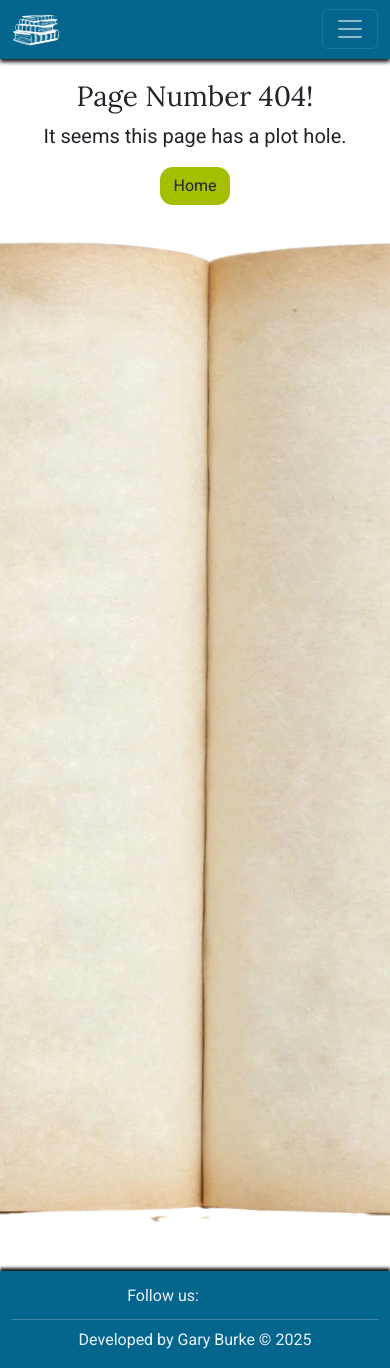
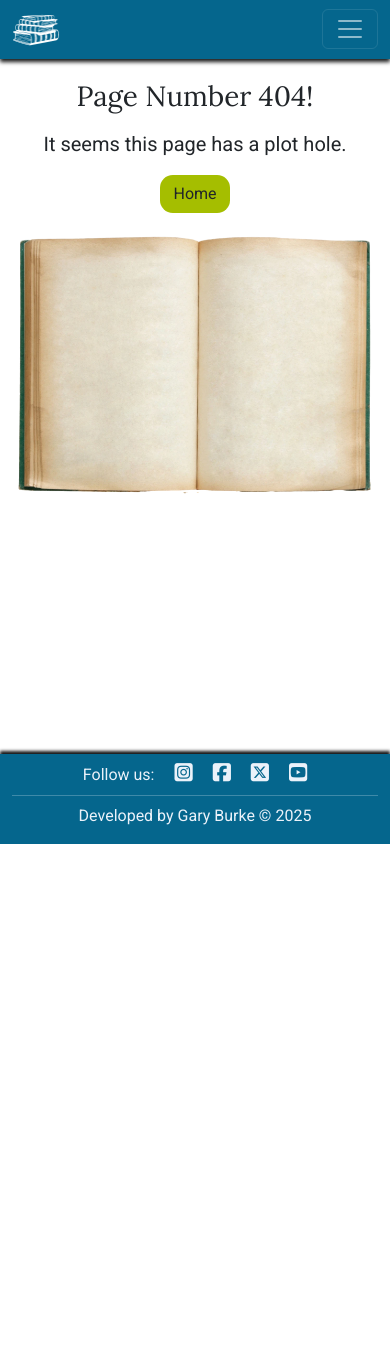
Before and after one commit to Gary-Burke/book-lovers-market, a Django app: template templates/404.html in a window 390 px wide; the page is wider, and only the part inside the window is pictured. After the commit the page ends 844 px from the top of that part, so only its background shows below. Run offline with Django 5.2, Linux system fonts and the light colour scheme; the template is opened without the code that fills it, so the values that code supplies are empty; some libraries are stand-ins or nearby versions.

Commit message:
Adjust responsive design on page 404

```diff
--- a/templates/404.html
+++ b/templates/404.html
@@ -85,18 +85,15 @@
     </nav>
 
     <!-- Main section -->
-    <main class="section d-flex justify-content-center">
-
-        <div class="col col-md-8 col-lg-6 mt-3 text-center">
-            <h1>Page Number 404!</h1>
-            <p class="lead">It seems this page has a plot hole.</p>
+    <main class="section container">
+        <h1 class="my-3 text-center col">Page Number 404!</h1>
+        <p class="lead text-center col">It seems this page has a plot hole.</p>
+        <div class="text-center mb-3">
             <a class="btn btn-confirm" href="{% url 'home' %}">Home</a>
-            <div class="mt-2">
-                <img src="{% static 'images/404.webp' %}" alt="404 image of empty book">
-            </div>
         </div>
-
-
+        <div class="col col-md-10 col-lg-6 col-xl-5 mx-auto">
+            <img src="{% static 'images/404.webp' %}" alt="404 image of empty book" style="width: 100%;">
+        </div>
     </main>
 
     <!-- Footer Section -->
@@ -125,6 +122,9 @@
         integrity="sha384-ndDqU0Gzau9qJ1lfW4pNLlhNTkCfHzAVBReH9diLvGRem5+R9g2FzA8ZGN954O5Q" crossorigin="anonymous">
     </script>
 
+    <!-- Font Awesome Kit -->
+    <script src="https://kit.fontawesome.com/3a3a47fde5.js" crossorigin="anonymous"></script>
+
     {% block extras %}
     {% endblock %}
 
```
